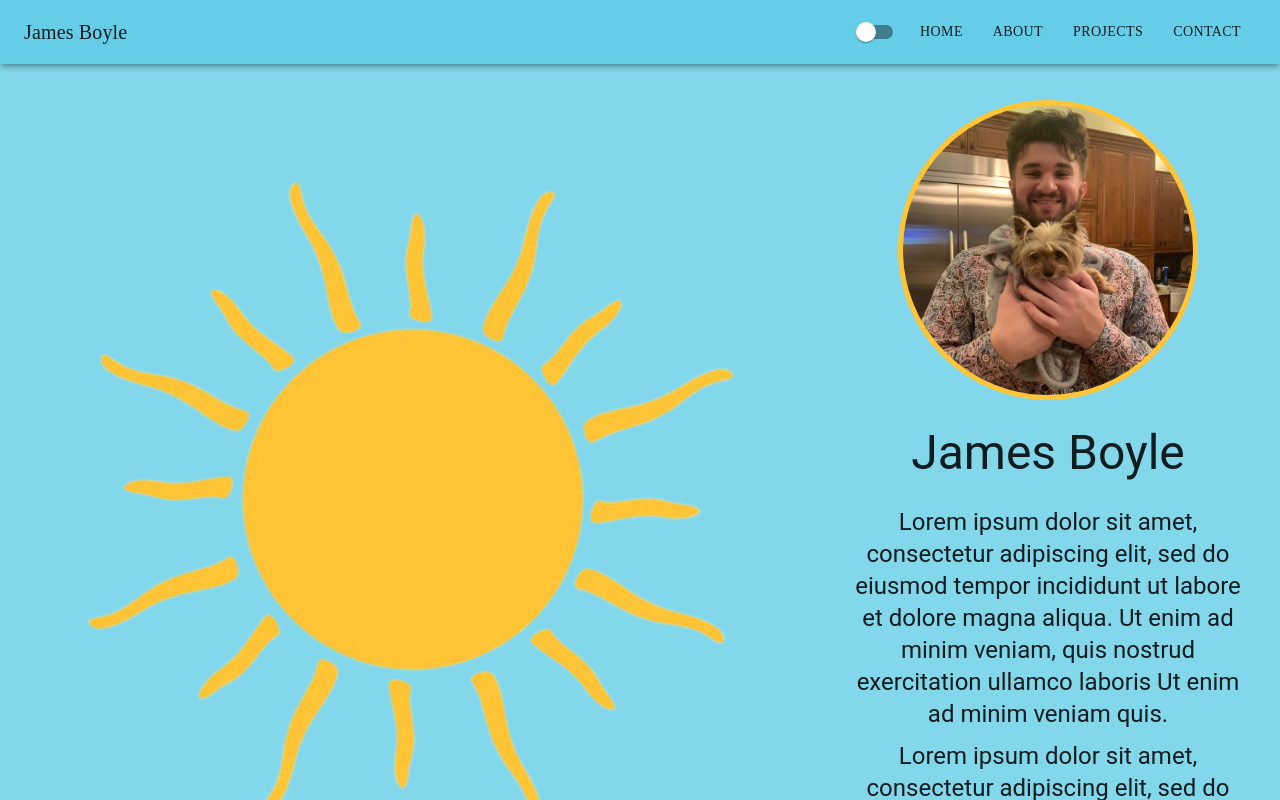
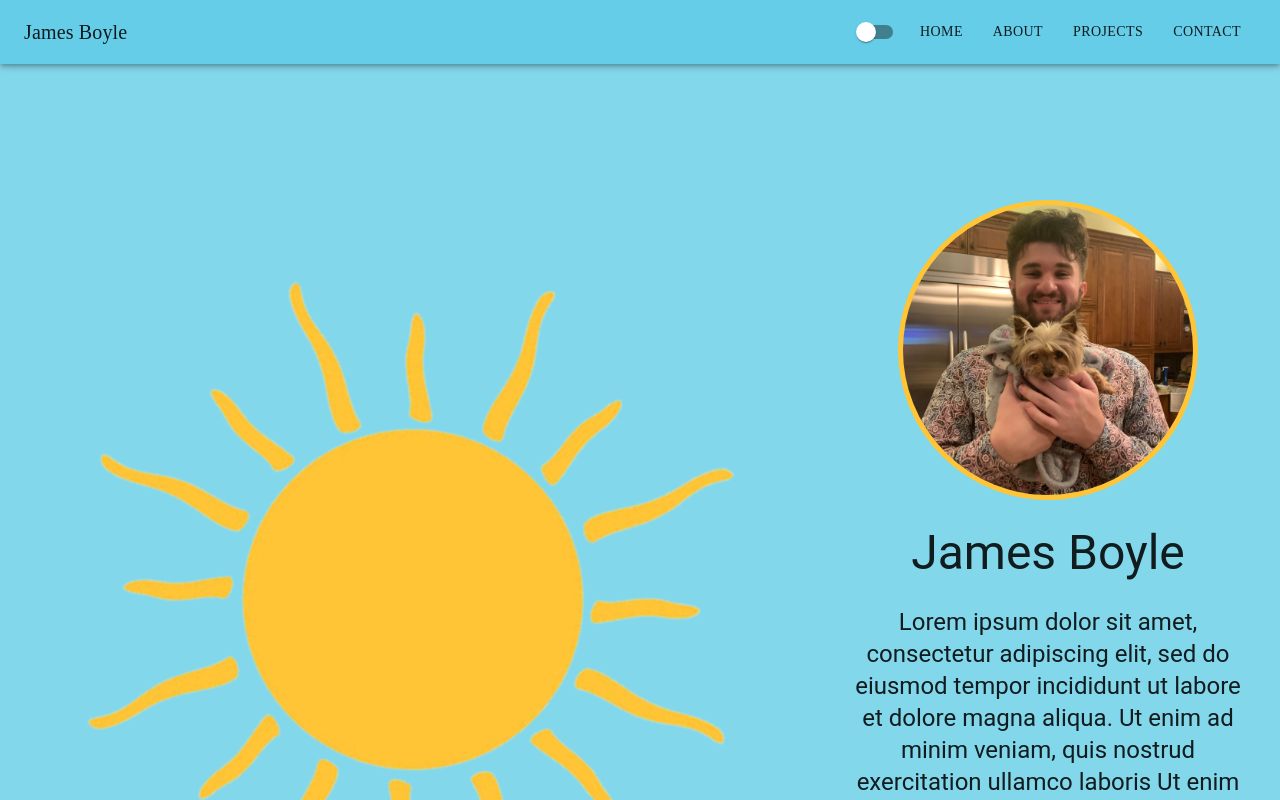
Before and after one commit to jamesdev4you/Portfolio, a React (Create React App) app: page / in a window 1280 px wide. Shown: the top 800 px of the page. Built offline with nearby package versions, Linux system fonts and the light colour scheme.

Commit message:
final MVP

```diff
--- a/src/PrimaryComponents/HomePage.js
+++ b/src/PrimaryComponents/HomePage.js
@@ -13,7 +13,7 @@ export default function HomePage() {
         display: "flex",
         alignItems: { xs: "start", md: "space-around", lg: "space-around" },
         justifyContent: "space-around",
-        paddingTop: { xs: "100px", md: "100px", lg: "100px" },
+        paddingTop: { xs: "100px", md: "100px", lg: "200px" },
       }}
     >
       <Box
```
